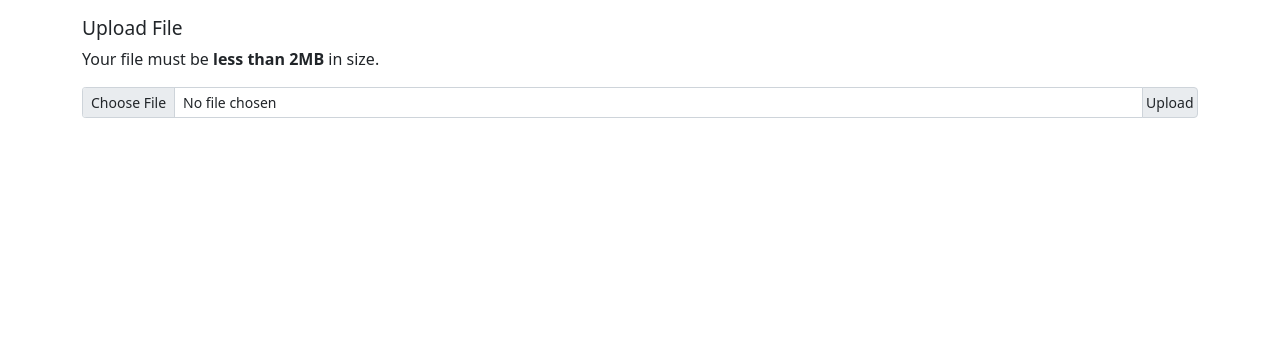
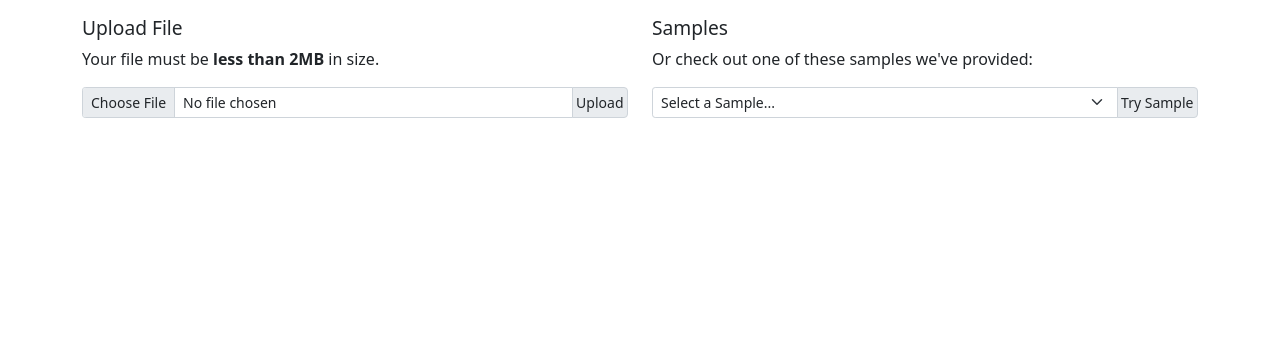
Before and after one commit to decompiler-explorer/decompiler-explorer, a Django app: page / in a window 1280 px wide. Shown: the part 61-420 px from the top of the page. Run offline with Django 3.2, Linux system fonts and the light colour scheme; tables that the repository leaves empty hold one stand-in row (values such as "Sample post"); some libraries are stand-ins or nearby versions.

Commit message:
Present a list of featured samples
# Conflicts:
#	templates/explorer/index.html

```diff
--- a/explorer/models.py
+++ b/explorer/models.py
@@ -28,6 +28,8 @@ class Binary(models.Model):
     file = models.FileField(upload_to=binary_upload_path, max_length=255)
     created = models.DateTimeField('Compile Date', default=timezone.now, editable=False)
     hash = models.CharField(max_length=128, editable=False, unique=True, blank=False, null=False)
+    featured = models.BooleanField(default=False)
+    featured_name = models.TextField(max_length=32, null=True)
 
     def __str__(self):
         return f'Binary: {self.hash}'
--- a/explorer/views.py
+++ b/explorer/views.py
@@ -131,10 +131,13 @@ class IndexView(APIView):
         for d in decompilers:
             decompilers_json[d.name] = model_to_dict(d)
 
+        featured_binaries = sorted(Binary.objects.filter(featured=True), key=lambda b: b.featured_name)
+
         return Response({
             'serializer': BinarySerializer(),
             'decompilers': decompilers,
-            'decompilers_json': decompilers_json
+            'decompilers_json': decompilers_json,
+            'featured_binaries': featured_binaries
         })
 
 class FaqView(APIView):
--- a/static/js/index.js
+++ b/static/js/index.js
@@ -209,19 +209,26 @@ function uploadBinary() {
         }
     })
     .then(data => {
-        const url = new URL(window.location);
-        url.searchParams.set('id', data['id']);
-        window.history.pushState({}, '', url);
-        resultUrl = data["decompilations_url"];
-        for (const decompiler_name of Object.keys(decompilerFrames)) {
-            getResult(decompiler_name);
-        }
+        addHistoryEntry(data['id']);
+        loadAllDecompilers(data['id']);
     })
     .catch(err => {
         logError(err, err, true);
     });
 }
 
+function loadAllDecompilers(binary_id) {
+    resultUrl = `${location.origin}${location.pathname}api/binaries/${binary_id}/decompilations/`;
+    for (const decompiler_name of Object.keys(decompilerFrames)) {
+        getResult(decompiler_name);
+    }
+}
+
+function addHistoryEntry(binary_id) {
+    const url = new URL(window.location);
+    url.searchParams.set('id', binary_id);
+    window.history.pushState({}, '', url);
+}
 
 function rerunDecompiler(decompiler_name) {
     const csrfToken = document.querySelector('[name=csrfmiddlewaretoken]').value;
@@ -253,6 +260,15 @@ document.getElementById('upload_binary').addEventListener('click', (e) => {
     Object.values(decompilerRerunButtons).forEach(i => i.hidden = true);
     uploadBinary();
 });
+document.getElementById('try_sample').addEventListener('click', (e) => {
+    e.preventDefault();
+    Object.values(decompilerFrames).forEach(i => i.session.getDocument().setValue(""));
+    Object.values(decompilerFrames).forEach(i => i.resize());
+    Object.values(decompilerRerunButtons).forEach(i => i.hidden = true);
+    let id = document.getElementById('samples').value;
+    addHistoryEntry(id);
+    loadAllDecompilers(id);
+});
 
 Object.entries(decompilerRerunButtons)
     .forEach(([name, elem]) => {
@@ -266,8 +282,19 @@ updateFrames();
 let params = new URL(location).searchParams;
 let id = params.get("id");
 if (id !== null) {
-    resultUrl = `${location.origin}${location.pathname}api/binaries/${id}/decompilations/`;
-    for (const decompiler_name of Object.keys(decompilerFrames)) {
-        getResult(decompiler_name);
+    let wasSample = false;
+    let sampleSelect = document.getElementById('samples');
+    for (let i = 0; i < sampleSelect.childElementCount; i ++) {
+        if (sampleSelect.children[i].value === id) {
+            sampleSelect.value = id;
+            wasSample = true;
+            break;
+        }
     }
+
+    if (!wasSample) {
+        sampleSelect.value = "";
+    }
+
+    loadAllDecompilers(id);
 }
--- a/templates/explorer/index.html
+++ b/templates/explorer/index.html
@@ -56,12 +56,29 @@
     </header>
     <section id="input" class="container">
         <div class="row my-3">
+            <div class="col">
                 <h3>Upload File</h3>
                 <p>Your file must be <strong>less than 2MB</strong> in size.</p>
                 <form class="input-group" id="binary_upload_form">
                     <input type="file" class="form-control form-control-sm input-group-append" id="file" name="file" value required>
                     <button type="button" class="btn input-group-append" id="upload_binary">Upload</button>
                 </form>
+            </div>
+            {% if featured_binaries|length > 0 %}
+            <div class="col">
+                <h3>Samples</h3>
+                <p>Or check out one of these samples we've provided:</p>
+                <form class="input-group" id="sample_form">
+                    <select name="samples" id="samples" class="form-select form-select-sm input-group-append">
+                        <option value="">Select a Sample...</option>
+                        {% for b in featured_binaries %}
+                        <option value="{{ b.id }}">{{ b.featured_name }}</option>
+                        {% endfor %}
+                    </select>
+                    <button type="button" class="btn input-group-append" id="try_sample">Try Sample</button>
+                </form>
+            </div>
+            {% endif %}
         </div>
     </section>
     <section id="decompilers" class="container flex-grow-1 d-flex flex-column">
```
Lines whose indentation alone changed are shown as unchanged.
